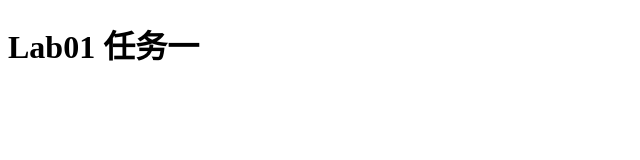
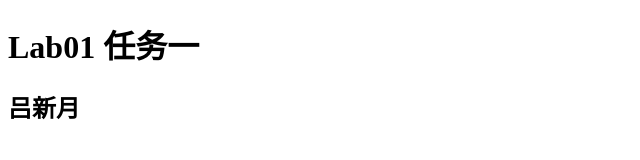
Before and after one commit to lxymoon/github-20373571, a plain HTML site: page dev/index.html in a window 1280 px wide. Shown: the whole page, without its empty margins (0-640 px from the left). Drawn offline with Linux system fonts and the light colour scheme.

Commit message:
Update index.html

```diff
--- a/dev/index.html
+++ b/dev/index.html
@@ -7,5 +7,6 @@
 </head>
 <body>
     <h1>Lab01 任务一</h1>
+    <h2>吕新月</h2>
 </body>
 </html>
```
